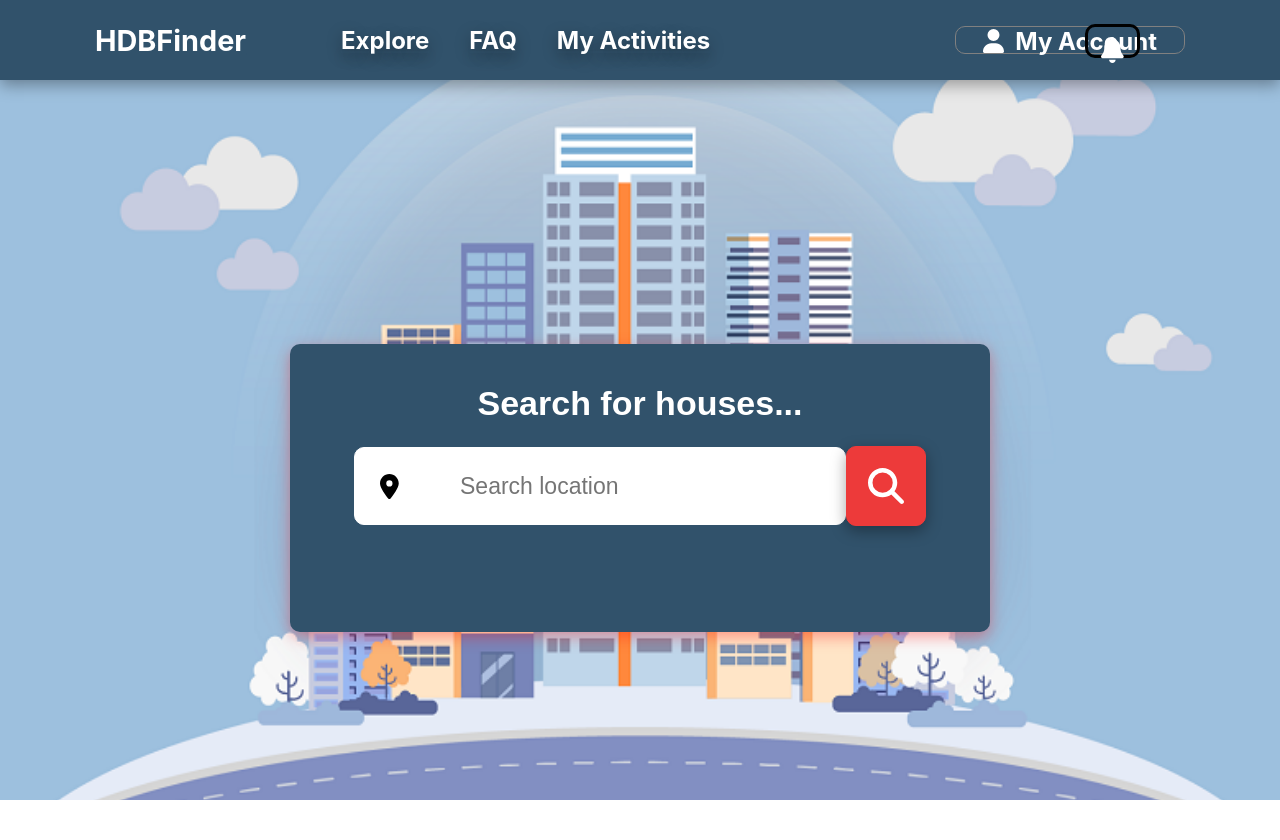
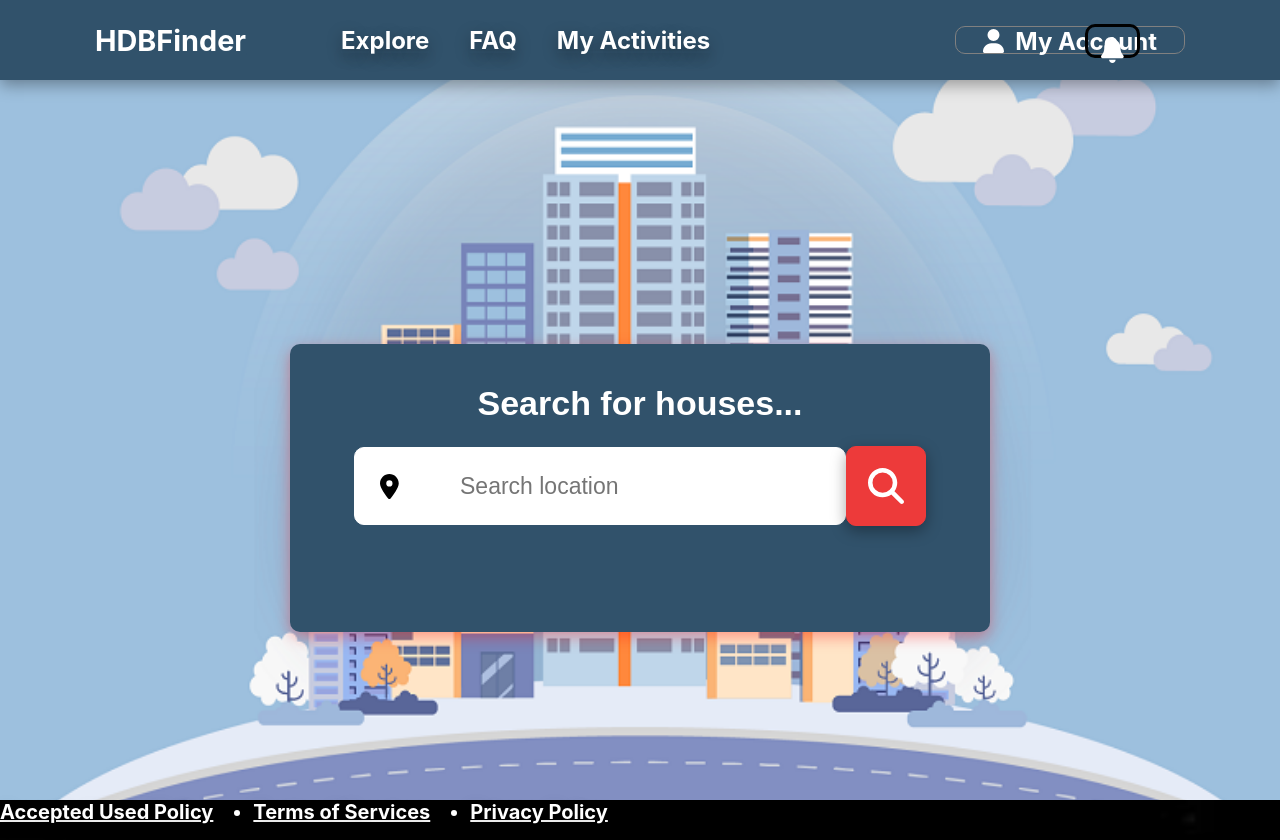
Before and after one commit to Realker/SC2006-Project, a React (Create React App) app in the folder frontend/: page /Homepage in a window 1280 px wide. Before the commit the page ends 800 px from the top, so only its background shows below. Built offline with nearby package versions, Linux system fonts and the light colour scheme.

Commit message:
Updated DivisionBar

```diff
--- /dev/null
+++ b/frontend/src/components/DivisionNavBar.js
@@ -0,0 +1,39 @@
+import React, {useState,useEffect} from 'react'
+import {useCookies} from 'react-cookie';
+import { NavLink, Link } from 'react-router-dom'
+import '../css/DivisionNavBar.css';
+import '../css/FilterByParameters.css'
+
+const currentTab = ({ isActive }) => {
+  return isActive
+      ? "p-3 btn btn-light text-danger gap-3 d-flex align-items-center"
+      : "p-3 btn btn-primary gap-3 d-flex align-items-center"
+}
+
+export default function DivisonNavBar() {
+  // TODO : replace with currently authenticated user context
+
+  return (
+
+      <div>
+          <nav class = "DivisionNavBar">
+              {/* Menu links */}
+              <ul class = "DivisionNavBarLink">
+                  <NavLink to="/AUP" className="divisonLink">
+
+                      <li class = "divisonLink">Accepted Used Policy</li>
+                  </NavLink>
+                  <NavLink to="/TOS" className="divisonLink">
+
+                      <li class = "divisonLink">Terms of Services</li>
+                  </NavLink>
+                  <NavLink to="/PrivacyPolicy" className="divisonLink">
+
+                      <li class = "divisonLink">Privacy Policy</li></NavLink>
+
+              </ul>
+
+          </nav>
+      </div>
+  )
+}
--- a/frontend/src/components/Homepage.js
+++ b/frontend/src/components/Homepage.js
@@ -5,6 +5,7 @@ import APIService from './APIService'
 import '../css/App.css';
 import '../css/HomePage.css'
 import NavBar from './NavBar';
+import DivisionNavBar from './DivisionNavBar';
 import Search from './Search';
 import HDB from "../images/HDBMainpage.png"
 
@@ -28,6 +29,11 @@ const Homepage = () => {
             <Search></Search>
 
           </div>
+
+          <div class= "DivisionBackGround">
+           <DivisionNavBar />
+
+          </div>
       </>
     );
   };
--- a/frontend/src/css/BackUpNavBar.css
+++ b/frontend/src/css/DivisionNavBar.css
@@ -1,4 +1,4 @@
-.NavBar{
+.DivisonNavBar{
     display: flex;
     background-color: #31526b;
     color:#31526b;
@@ -10,42 +10,29 @@
 
 }
 
-.Logo {
-    color: white;
-    font-size: 1.8rem;
-    font-weight: bold;
-    text-decoration-color: #31526b;
-
-}
-
 nav.ul{
 color: white;
 text-decoration-color: #31526b;
 
 }
 
-.NavBarLink{
-
+.DivisionNavBarLink{
     color: white;
     font-weight: bold;
     display: flex;
     gap: 2.5rem;
     text-decoration-color: #31526b;
     text-shadow: rgba(0, 0, 0, 0.35) 0px 5px 15px;
+    align-items: center;
+    font-size: 20px;
+}
 
+.divisonLink {
+    color: white;
+    font-size: 20px;
 }
+
 .navButton{
     --color-btn-primary: white;
     text-decoration-color: #31526b;
 }
-.Logout{
-
-    background-color: #31526b;
-    color: white;
-    font-weight: bold;
-    display: flex;
-    gap: 2.5rem;
-    text-align: right;
-    text-decoration-color: #31526b;
-    border-radius: 8px;
-}
--- a/frontend/src/css/HomePage.css
+++ b/frontend/src/css/HomePage.css
@@ -5,3 +5,11 @@
     background-repeat: no-repeat;
     background-size: cover;
 }
+
+.DivisionBackGround {
+    background-image:url("../images/DivisionBackGround.png");
+    background-repeat: no-repeat;
+    background-size: cover;
+    min-height: 2vh;
+    height: 5vh;
+}
--- a/frontend/src/css/NavBar.css
+++ b/frontend/src/css/NavBar.css
@@ -76,13 +76,14 @@ text-decoration-color: #31526b;
     background-color: #656464; /* Set background color */
     border: none; /* Remove border */
     box-shadow: 0px 2px 10px rgba(207, 23, 23, 0.1); /* Add box shadow */
-    min-width: 200px; /* Set minimum width */
+    min-width: 225px; /* Set minimum width */
     justify-content: space-evenly;
     height: 5vh;
     align-items: center;
     font-size: 3rem;
     text-align: left;
     position: relative;
+
   }
 
 .dropdown-item:hover {
```
Also changed, not shown: frontend/src/images/DivisionBackGround.png (added).
